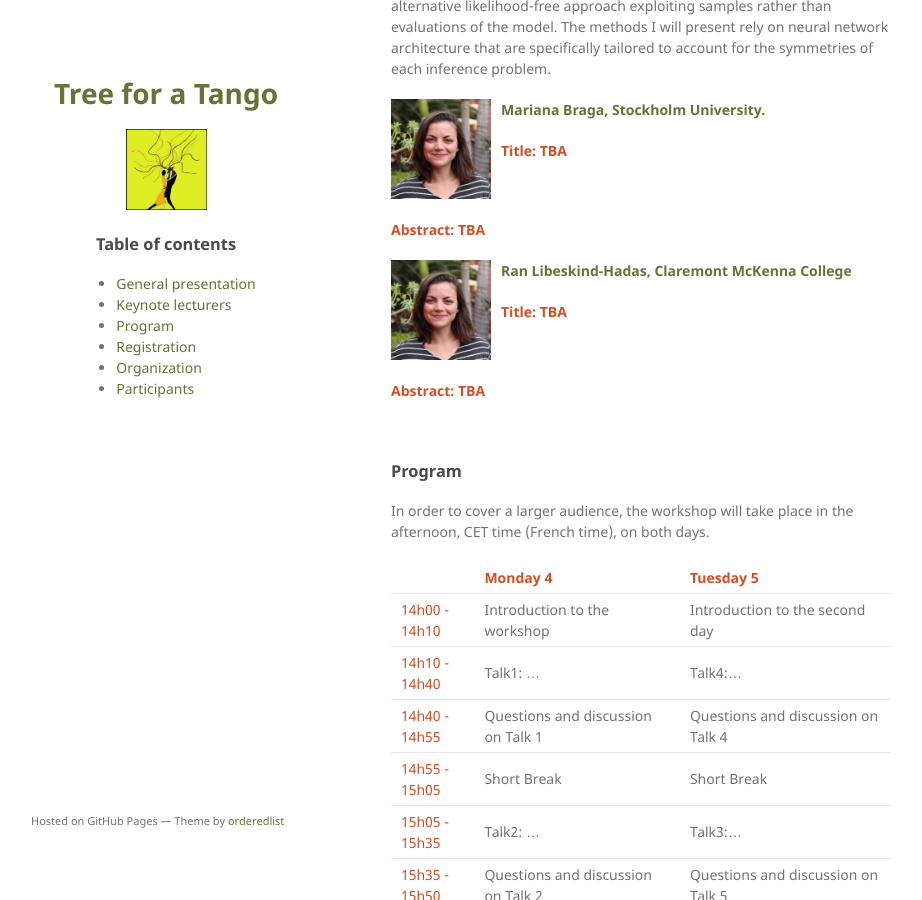
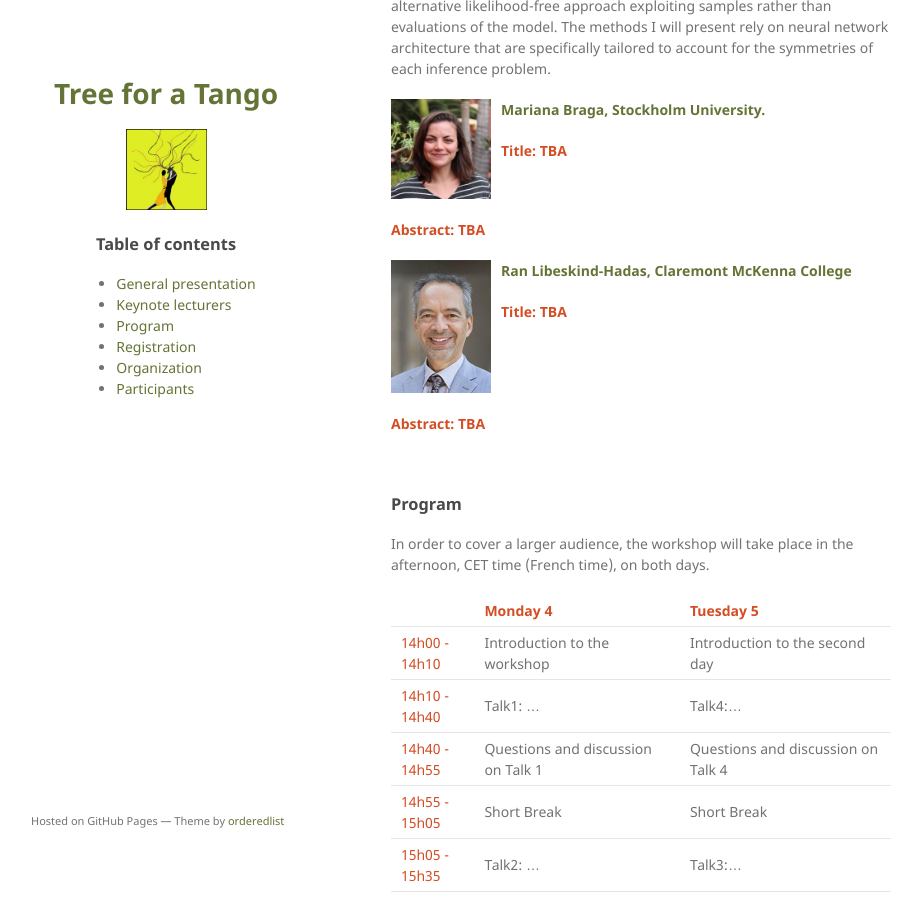
Before and after one commit to bioinf-isel/bioinf-isel.github.io, a Jekyll site: the page built from tree-for-a-tango/index.md, in a window 1280 px wide and 900 px high, scrolled down 1832 px. Shown: the whole window, without its empty margins (179-1101 px from the left). Built offline with Jekyll 4.4.1, drawn with Linux system fonts in a browser that asks for light colours; the repository's description, which GitHub fills in, is left out.

Commit message:
Ran picture

```diff
--- a/tree-for-a-tango/index.md
+++ b/tree-for-a-tango/index.md
@@ -92,7 +92,7 @@ problem.
 
 **<span style="color:#D34E24">Abstract: TBA</span>**
 
-<img  title="a title" alt="Alt text" src="/assets/img/MarianaBraga.jpg" width="20%" height="20%" style="float: left;  padding-right: 10px; " />
+<img  title="a title" alt="Alt text" src="/assets/img/Ran.jpeg" width="20%" height="20%" style="float: left;  padding-right: 10px; " />
 
 **<span style="color:#647436">Ran Libeskind-Hadas, Claremont McKenna College </span>**
 
```
Also changed, not shown: assets/img/Ran.jpeg (added).
